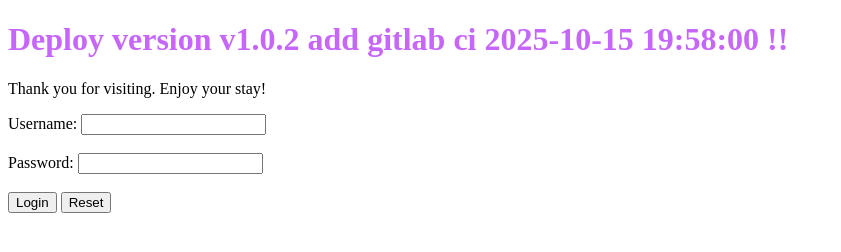
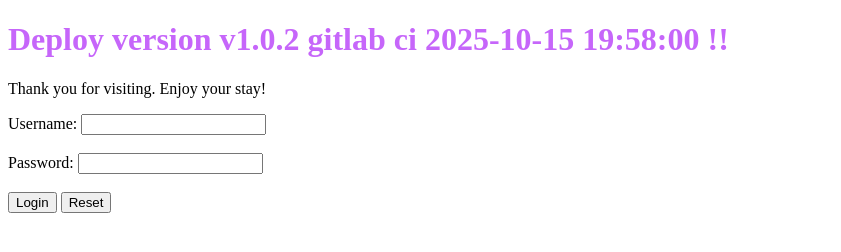
Before and after one commit to huutk97/nodejs-random-color-20250819, a website: page public/index.html in a window 1280 px wide. Shown: the whole page, without its empty margins (0-841 px from the left). Drawn offline with Linux system fonts and the light colour scheme.

Commit message:
deoloy code cicd

```diff
--- a/public/index.html
+++ b/public/index.html
@@ -7,7 +7,7 @@
 </head>
 
 <body>
-    <h1 id="welcome" style="color: #C666FA;">Deploy version v1.0.2 add gitlab ci 2025-10-15 19:58:00 !!</h1>
+    <h1 id="welcome" style="color: #C666FA;">Deploy version v1.0.2 gitlab ci 2025-10-15 19:58:00 !!</h1>
     <p>Thank you for visiting. Enjoy your stay!</p>
 
     <form action="/api/login" method="POST">
```
